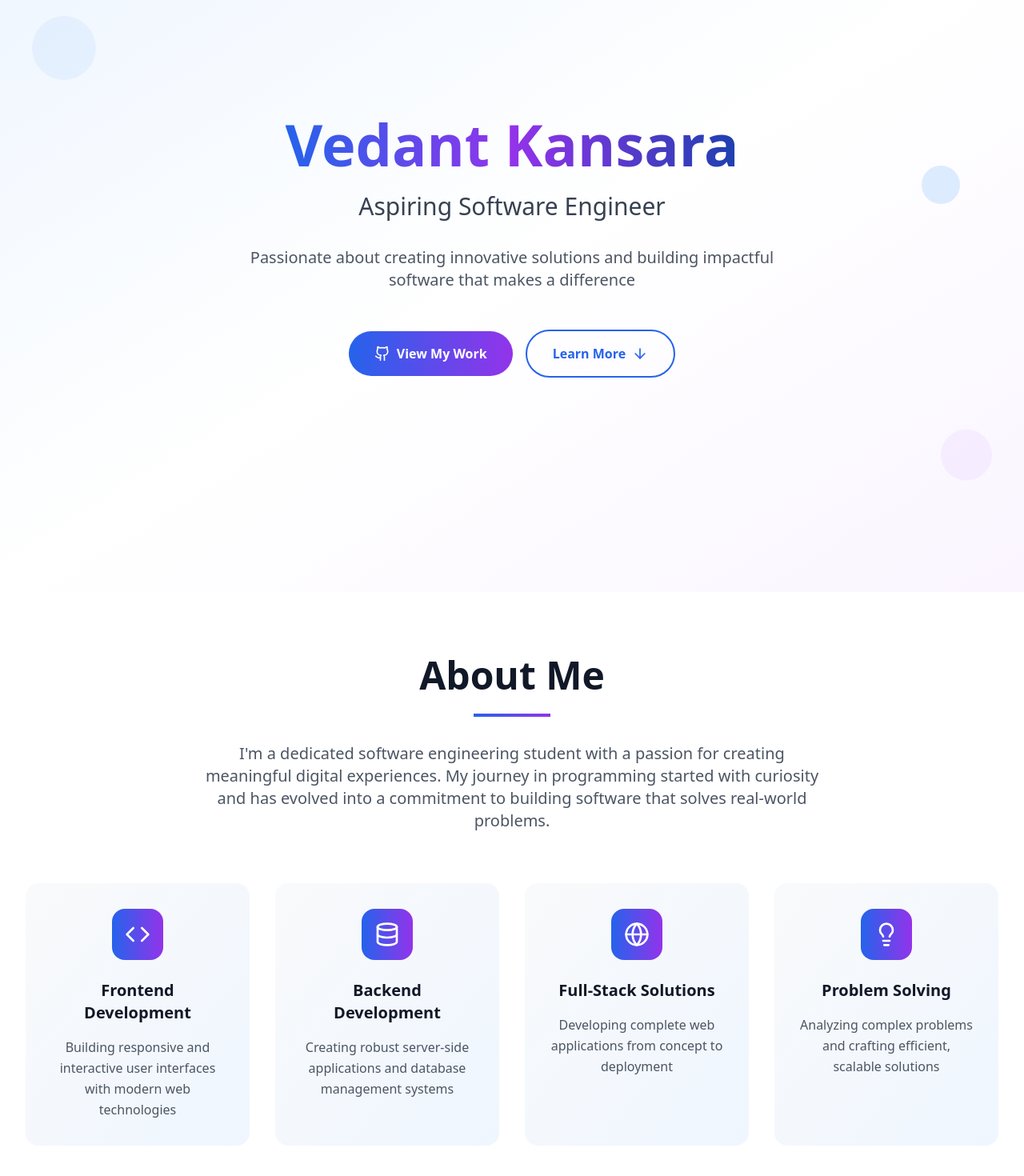
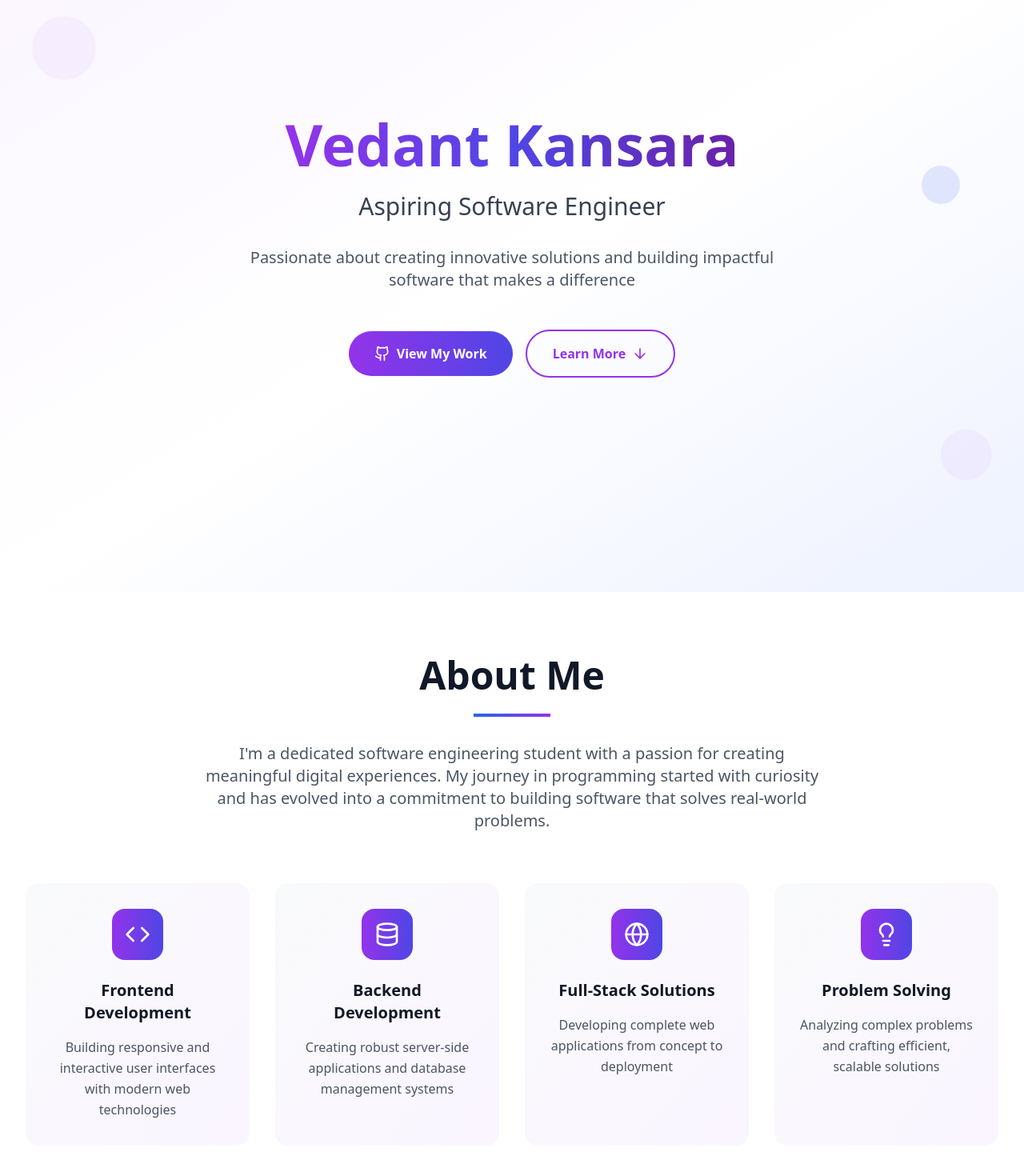
Before and after one commit to vedantkminiai/vedant-k, a React (Vite) app: page / in a window 1280 px wide. Shown: the part 60-1530 px from the top of the page at 80% size. Built offline with nearby package versions, Linux system fonts and the light colour scheme.

Commit message:
Implement Purple Color Scheme

```diff
--- a/src/components/About.tsx
+++ b/src/components/About.tsx
@@ -44,9 +44,9 @@ const About = () => {
           {skills.map((skill, index) => (
             <div
               key={index}
-              className="p-8 bg-gradient-to-br from-gray-50 to-blue-50 rounded-2xl hover:shadow-xl transform hover:-translate-y-2 transition-all duration-300"
+              className="p-8 bg-gradient-to-br from-gray-50 to-purple-50 rounded-2xl hover:shadow-xl transform hover:-translate-y-2 transition-all duration-300"
             >
-              <div className="flex items-center justify-center w-16 h-16 bg-gradient-to-r from-blue-600 to-purple-600 rounded-2xl mb-6 mx-auto">
+              <div className="flex items-center justify-center w-16 h-16 bg-gradient-to-r from-purple-600 to-indigo-600 rounded-2xl mb-6 mx-auto">
                 <skill.icon className="h-8 w-8 text-white" />
               </div>
               <h3 className="text-xl font-bold text-gray-900 mb-4 text-center">
@@ -60,7 +60,7 @@ const About = () => {
         </div>
 
         <div className="mt-16 text-center">
-          <div className="bg-gradient-to-r from-blue-50 to-purple-50 rounded-3xl p-8 sm:p-12">
+          <div className="bg-gradient-to-r from-purple-50 to-indigo-50 rounded-3xl p-8 sm:p-12">
             <h3 className="text-2xl sm:text-3xl font-bold text-gray-900 mb-6">
               My Vision
             </h3>
--- a/src/components/Header.tsx
+++ b/src/components/Header.tsx
@@ -36,25 +36,25 @@ const Header = () => {
           <nav className="hidden md:flex space-x-8">
             <button
               onClick={() => scrollToSection('hero')}
-              className="text-gray-700 hover:text-blue-600 transition-colors duration-200"
+              className="text-gray-700 hover:text-purple-600 transition-colors duration-200"
             >
               Home
             </button>
             <button
               onClick={() => scrollToSection('about')}
-              className="text-gray-700 hover:text-blue-600 transition-colors duration-200"
+              className="text-gray-700 hover:text-purple-600 transition-colors duration-200"
             >
               About
             </button>
             <button
               onClick={() => scrollToSection('projects')}
-              className="text-gray-700 hover:text-blue-600 transition-colors duration-200"
+              className="text-gray-700 hover:text-purple-600 transition-colors duration-200"
             >
               Projects
             </button>
             <button
               onClick={() => scrollToSection('contact')}
-              className="text-gray-700 hover:text-blue-600 transition-colors duration-200"
+              className="text-gray-700 hover:text-purple-600 transition-colors duration-200"
             >
               Contact
             </button>
@@ -79,25 +79,25 @@ const Header = () => {
             <div className="flex flex-col space-y-3">
               <button
                 onClick={() => scrollToSection('hero')}
-                className="text-left text-gray-700 hover:text-blue-600 transition-colors duration-200"
+                className="text-left text-gray-700 hover:text-purple-600 transition-colors duration-200"
               >
                 Home
               </button>
               <button
                 onClick={() => scrollToSection('about')}
-                className="text-left text-gray-700 hover:text-blue-600 transition-colors duration-200"
+                className="text-left text-gray-700 hover:text-purple-600 transition-colors duration-200"
               >
                 About
               </button>
               <button
                 onClick={() => scrollToSection('projects')}
-                className="text-left text-gray-700 hover:text-blue-600 transition-colors duration-200"
+                className="text-left text-gray-700 hover:text-purple-600 transition-colors duration-200"
               >
                 Projects
               </button>
               <button
                 onClick={() => scrollToSection('contact')}
-                className="text-left text-gray-700 hover:text-blue-600 transition-colors duration-200"
+                className="text-left text-gray-700 hover:text-purple-600 transition-colors duration-200"
               >
                 Contact
               </button>
--- a/src/components/Hero.tsx
+++ b/src/components/Hero.tsx
@@ -12,12 +12,12 @@ const Hero = () => {
   return (
     <section
       id="hero"
-      className="min-h-screen flex items-center justify-center relative bg-gradient-to-br from-blue-50 via-white to-purple-50"
+      className="min-h-screen flex items-center justify-center relative bg-gradient-to-br from-purple-50 via-white to-indigo-50"
     >
       <div className="max-w-4xl mx-auto px-4 sm:px-6 lg:px-8 text-center">
         <div className="mb-8">
           <h1 className="text-5xl sm:text-6xl lg:text-7xl font-bold mb-6">
-            <span className="bg-gradient-to-r from-blue-600 via-purple-600 to-blue-800 bg-clip-text text-transparent">
+            <span className="bg-gradient-to-r from-purple-600 via-indigo-600 to-purple-800 bg-clip-text text-transparent">
               Vedant Kansara
             </span>
           </h1>
@@ -34,14 +34,14 @@ const Hero = () => {
             href="https://github.com/vedantkansara"
             target="_blank"
             rel="noopener noreferrer"
-            className="inline-flex items-center px-8 py-4 bg-gradient-to-r from-blue-600 to-purple-600 text-white font-semibold rounded-full hover:shadow-lg transform hover:-translate-y-1 transition-all duration-300"
+            className="inline-flex items-center px-8 py-4 bg-gradient-to-r from-purple-600 to-indigo-600 text-white font-semibold rounded-full hover:shadow-lg transform hover:-translate-y-1 transition-all duration-300"
           >
             <Github className="mr-2 h-5 w-5" />
             View My Work
           </a>
           <button
             onClick={scrollToAbout}
-            className="inline-flex items-center px-8 py-4 border-2 border-blue-600 text-blue-600 font-semibold rounded-full hover:bg-blue-600 hover:text-white transition-all duration-300"
+            className="inline-flex items-center px-8 py-4 border-2 border-purple-600 text-purple-600 font-semibold rounded-full hover:bg-purple-600 hover:text-white transition-all duration-300"
           >
             Learn More
             <ArrowDown className="ml-2 h-5 w-5" />
@@ -50,9 +50,9 @@ const Hero = () => {
       </div>
 
       {/* Floating Elements */}
-      <div className="absolute top-20 left-10 w-20 h-20 bg-blue-200 rounded-full opacity-20 animate-pulse"></div>
+      <div className="absolute top-20 left-10 w-20 h-20 bg-purple-200 rounded-full opacity-20 animate-pulse"></div>
       <div className="absolute bottom-32 right-10 w-16 h-16 bg-purple-200 rounded-full opacity-30 animate-bounce"></div>
-      <div className="absolute top-1/3 right-20 w-12 h-12 bg-blue-300 rounded-full opacity-25 animate-pulse"></div>
+      <div className="absolute top-1/3 right-20 w-12 h-12 bg-indigo-300 rounded-full opacity-25 animate-pulse"></div>
     </section>
   );
 };
--- a/src/components/Projects.tsx
+++ b/src/components/Projects.tsx
@@ -36,7 +36,7 @@ const Projects = () => {
   ];
 
   return (
-    <section id="projects" className="py-20 bg-gradient-to-br from-gray-50 to-blue-50">
+    <section id="projects" className="py-20 bg-gradient-to-br from-gray-50 to-purple-50">
       <div className="max-w-7xl mx-auto px-4 sm:px-6 lg:px-8">
         <div className="text-center mb-16">
           <h2 className="text-4xl sm:text-5xl font-bold text-gray-900 mb-6">
@@ -76,7 +76,7 @@ const Projects = () => {
                   <ul className="space-y-2">
                     {project.features.map((feature, featureIndex) => (
                       <li key={featureIndex} className="flex items-start">
-                        <span className="inline-block w-2 h-2 bg-blue-500 rounded-full mt-2 mr-3 flex-shrink-0"></span>
+                        <span className="inline-block w-2 h-2 bg-purple-500 rounded-full mt-2 mr-3 flex-shrink-0"></span>
                         <span className="text-gray-600">{feature}</span>
                       </li>
                     ))}
@@ -111,7 +111,7 @@ const Projects = () => {
                     href="https://github.com/vedantkansara"
                     target="_blank"
                     rel="noopener noreferrer"
-                    className="inline-flex items-center justify-center px-6 py-3 border-2 border-gray-300 text-gray-700 font-semibold rounded-xl hover:border-blue-500 hover:text-blue-600 transition-all duration-300"
+                    className="inline-flex items-center justify-center px-6 py-3 border-2 border-gray-300 text-gray-700 font-semibold rounded-xl hover:border-purple-500 hover:text-purple-600 transition-all duration-300"
                   >
                     <ExternalLink className="mr-2 h-5 w-5" />
                     Live Demo
```
Also changed, not shown: src/components/Contact.tsx (+5 -5 lines).
